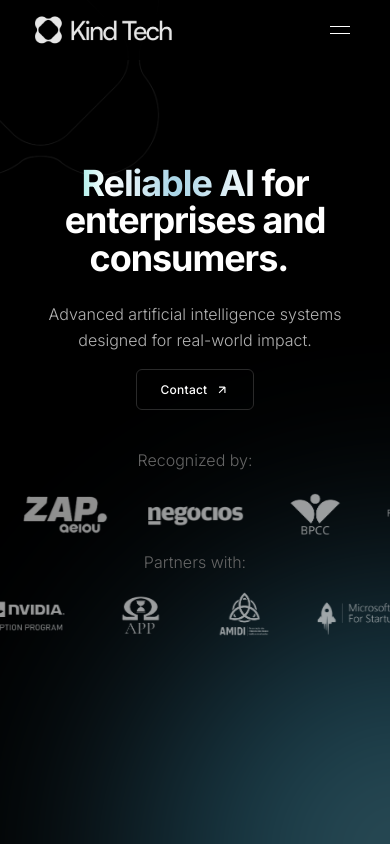
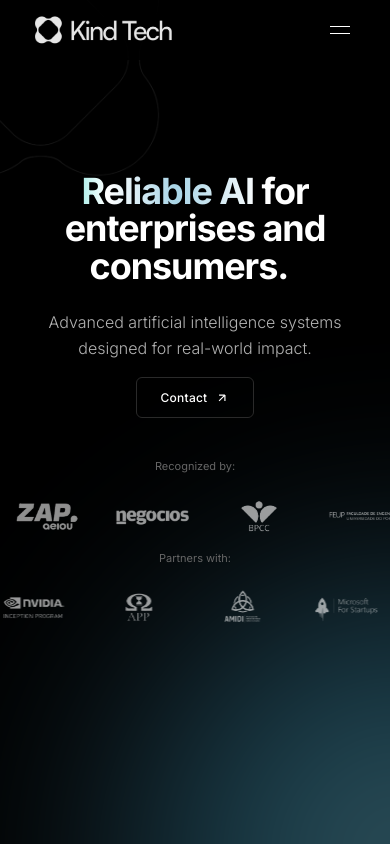
Before and after one commit to KindTech26/Kindtech--Site, a plain HTML site: page index.html in a window 390 px wide. Shown: the top 844 px of the page. Drawn offline with Linux system fonts and the light colour scheme.

Commit message:
chanege34

```diff
--- a/css/style.css
+++ b/css/style.css
@@ -32,6 +32,8 @@
   scroll-behavior: smooth;
   -webkit-font-smoothing: antialiased;
   -moz-osx-font-smoothing: grayscale;
+  -webkit-text-size-adjust: 100%;
+  text-size-adjust: 100%;
 }
 
 body {
@@ -1407,17 +1409,17 @@
   }
 
   .hero__carousel {
-    margin-top: 56px;
-    max-width: 100%;
+    margin-top: 58px;
+    max-width: 92%;
   }
 
   .hero__carousel + .hero__carousel {
-    margin-top: 18px;
+    margin-top: 14px;
   }
 
   .hero__carousel-label {
-    font-size: 16px;
-    font-weight: 300;
+    font-size: 12px;
+    font-weight: 400;
     letter-spacing: 0;
     text-transform: none;
   }
@@ -1428,8 +1430,8 @@
   }
 
   .carousel__item img {
-    max-height: 52px;
-    max-width: 110px;
+    max-height: 44px;
+    max-width: 96px;
   }
 
   .section-divider-img__src {
@@ -1542,11 +1544,21 @@
   }
 
   .hero__carousel {
-    margin-top: 38px;
+    margin-top: 40px;
+    max-width: 90%;
   }
 
   .hero__carousel + .hero__carousel {
-    margin-top: 12px;
+    margin-top: 10px;
+  }
+
+  .hero__carousel-label {
+    font-size: 11px;
+  }
+
+  .carousel__item img {
+    max-height: 38px;
+    max-width: 84px;
   }
 
   .section-divider-img__src {
```
